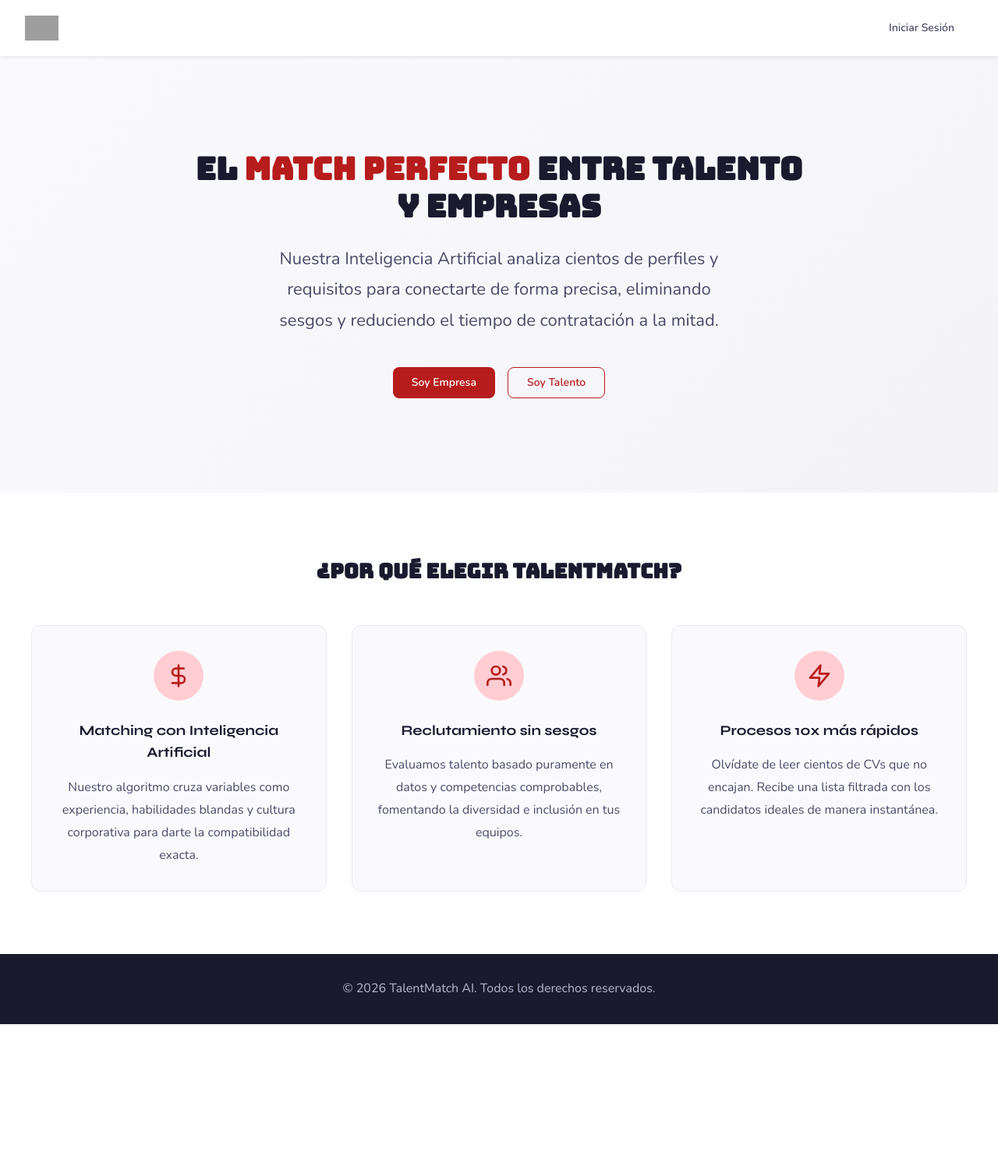
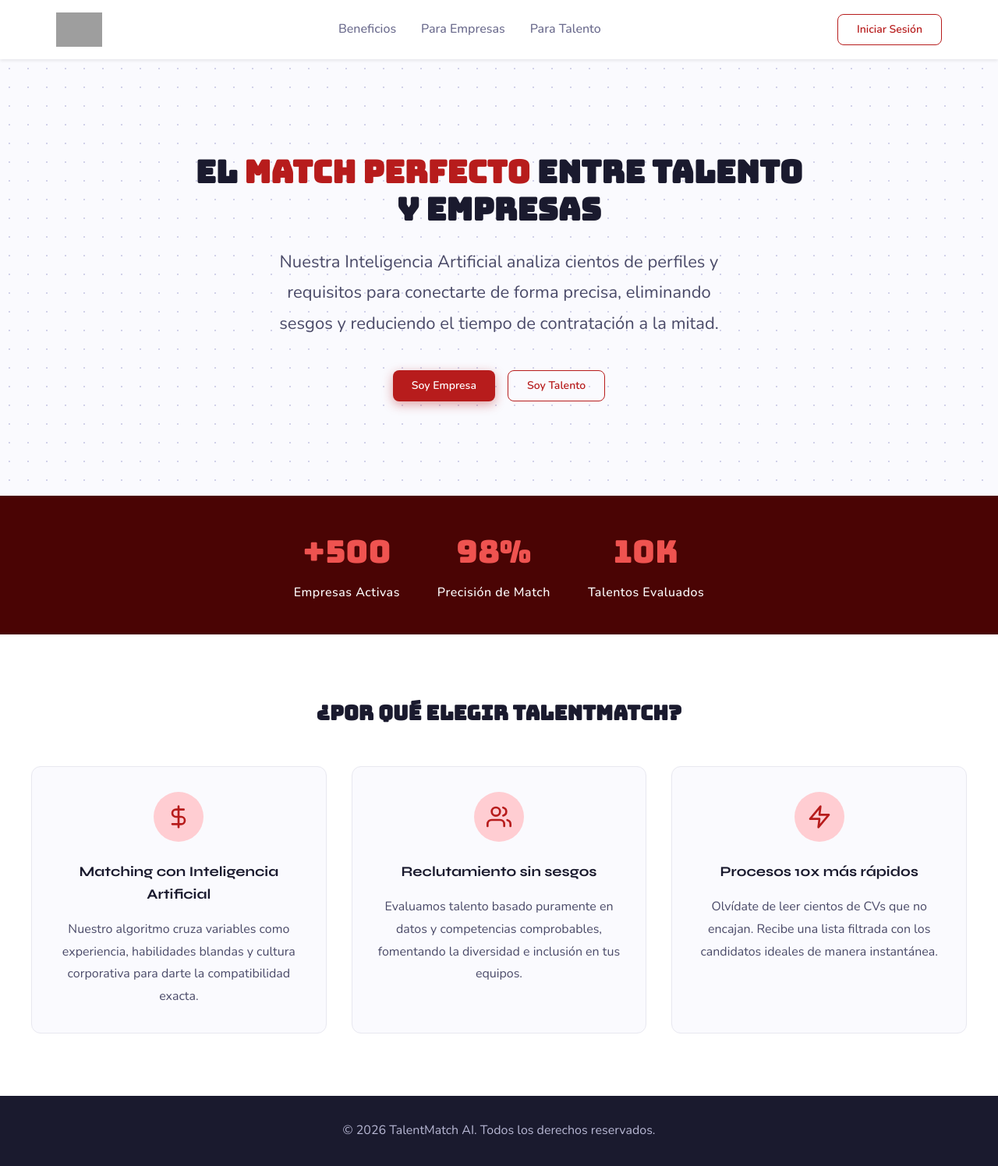
Before and after one commit to ff3r/talentmatch-ai, a PHP site: page / in a window 1280 px wide. Shown: the whole page at 78% size. Before the commit the page ends 1314 px from the top, so only its background shows below. Run offline with PHP 8.4, Linux system fonts and the light colour scheme; grey boxes are pictures that could not be loaded.

Commit message:
style: rediseñar landing page con metricas, patron de puntos y animaciones hover

```diff
--- a/css/pages/landing.css
+++ b/css/pages/landing.css
@@ -3,10 +3,6 @@
    ============================================ */
 
 .tm-landing-navbar {
-  display: flex;
-  justify-content: space-between;
-  align-items: center;
-  padding: var(--space-4) var(--space-8);
   background-color: var(--color-white);
   box-shadow: var(--shadow-sm);
   position: sticky;
@@ -14,8 +10,33 @@
   z-index: var(--z-sticky);
 }
 
+.tm-landing-navbar__container {
+  display: flex;
+  justify-content: space-between;
+  align-items: center;
+  padding: var(--space-4) var(--space-8);
+  max-width: 1200px;
+  margin: 0 auto;
+}
+
 .tm-landing-navbar__logo {
-  height: 32px;
+  height: 44px;
+}
+
+.tm-landing-navbar__menu {
+  display: flex;
+  gap: var(--space-8);
+}
+
+.tm-landing-navbar__link {
+  color: var(--color-neutral-600);
+  text-decoration: none;
+  font-weight: var(--font-weight-medium);
+  transition: color var(--duration-fast) var(--ease-standard);
+}
+
+.tm-landing-navbar__link:hover {
+  color: var(--color-primary-700);
 }
 
 .tm-landing-navbar__actions {
@@ -28,7 +49,9 @@
 .tm-hero {
   text-align: center;
   padding: var(--space-20) var(--space-8);
-  background: linear-gradient(135deg, var(--color-neutral-50) 0%, var(--color-neutral-100) 100%);
+  background-color: var(--color-neutral-50);
+  background-image: radial-gradient(var(--color-neutral-300) 1.5px, transparent 1.5px);
+  background-size: 24px 24px;
   min-height: 70vh;
   display: flex;
   flex-direction: column;
@@ -67,6 +90,46 @@
   animation: tm-fade-in var(--duration-slow) var(--ease-decelerate) 200ms both;
 }
 
+.tm-hero__actions .tm-btn--primary {
+  box-shadow: 0 4px 14px rgba(183, 28, 28, 0.4);
+  transition: all var(--duration-fast) var(--ease-standard);
+}
+
+.tm-hero__actions .tm-btn--primary:hover {
+  box-shadow: 0 6px 20px rgba(183, 28, 28, 0.6);
+  transform: translateY(-2px);
+}
+
+/* STATS SECTION */
+.tm-stats {
+  display: flex;
+  justify-content: center;
+  gap: var(--space-12);
+  padding: var(--space-10) var(--space-8);
+  background-color: var(--color-primary-900);
+  color: var(--color-white);
+  flex-wrap: wrap;
+}
+
+.tm-stats__item {
+  text-align: center;
+  display: flex;
+  flex-direction: column;
+  gap: var(--space-2);
+}
+
+.tm-stats__number {
+  font-family: var(--font-family-heading);
+  font-size: var(--text-display);
+  color: var(--color-primary-300);
+}
+
+.tm-stats__label {
+  font-size: var(--text-body);
+  font-weight: var(--font-weight-medium);
+  letter-spacing: 0.5px;
+}
+
 /* FEATURES SECTION */
 .tm-features {
   padding: var(--space-20) var(--space-8);
@@ -98,8 +161,9 @@
 }
 
 .tm-feature-card:hover {
-  transform: translateY(-4px);
-  box-shadow: var(--shadow-md);
+  transform: translateY(-8px);
+  box-shadow: 0 12px 24px rgba(183, 28, 28, 0.15);
+  border-color: var(--color-primary-200);
 }
 
 .tm-feature-card__icon {
--- a/index.html
+++ b/index.html
@@ -24,9 +24,18 @@
 
   <!-- NAVBAR PÚBLICO -->
   <header class="tm-landing-navbar">
-    <img src="assets/images/logo-black.png" alt="TalentMatch AI" class="tm-landing-navbar__logo">
-    <div class="tm-landing-navbar__actions">
-      <a href="auth/login.html" class="tm-btn tm-btn--ghost">Iniciar Sesión</a>
+    <div class="tm-landing-navbar__container">
+      <img src="assets/images/logo-black.png" alt="TalentMatch AI" class="tm-landing-navbar__logo">
+
+      <nav class="tm-landing-navbar__menu">
+        <a href="#beneficios" class="tm-landing-navbar__link">Beneficios</a>
+        <a href="auth/registro-empresa.html" class="tm-landing-navbar__link">Para Empresas</a>
+        <a href="auth/registro-postulante.html" class="tm-landing-navbar__link">Para Talento</a>
+      </nav>
+
+      <div class="tm-landing-navbar__actions">
+        <a href="auth/login.html" class="tm-btn tm-btn--secondary">Iniciar Sesión</a>
+      </div>
     </div>
   </header>
 
@@ -42,8 +51,24 @@
       </div>
     </section>
 
+    <!-- STATS SECTION -->
+    <section class="tm-stats">
+      <div class="tm-stats__item">
+        <span class="tm-stats__number">+500</span>
+        <span class="tm-stats__label">Empresas Activas</span>
+      </div>
+      <div class="tm-stats__item">
+        <span class="tm-stats__number">98%</span>
+        <span class="tm-stats__label">Precisión de Match</span>
+      </div>
+      <div class="tm-stats__item">
+        <span class="tm-stats__number">10k</span>
+        <span class="tm-stats__label">Talentos Evaluados</span>
+      </div>
+    </section>
+
     <!-- FEATURES SECTION -->
-    <section class="tm-features">
+    <section id="beneficios" class="tm-features">
       <h2 class="tm-features__title">¿Por qué elegir TalentMatch?</h2>
 
       <div class="tm-features__grid">
```
